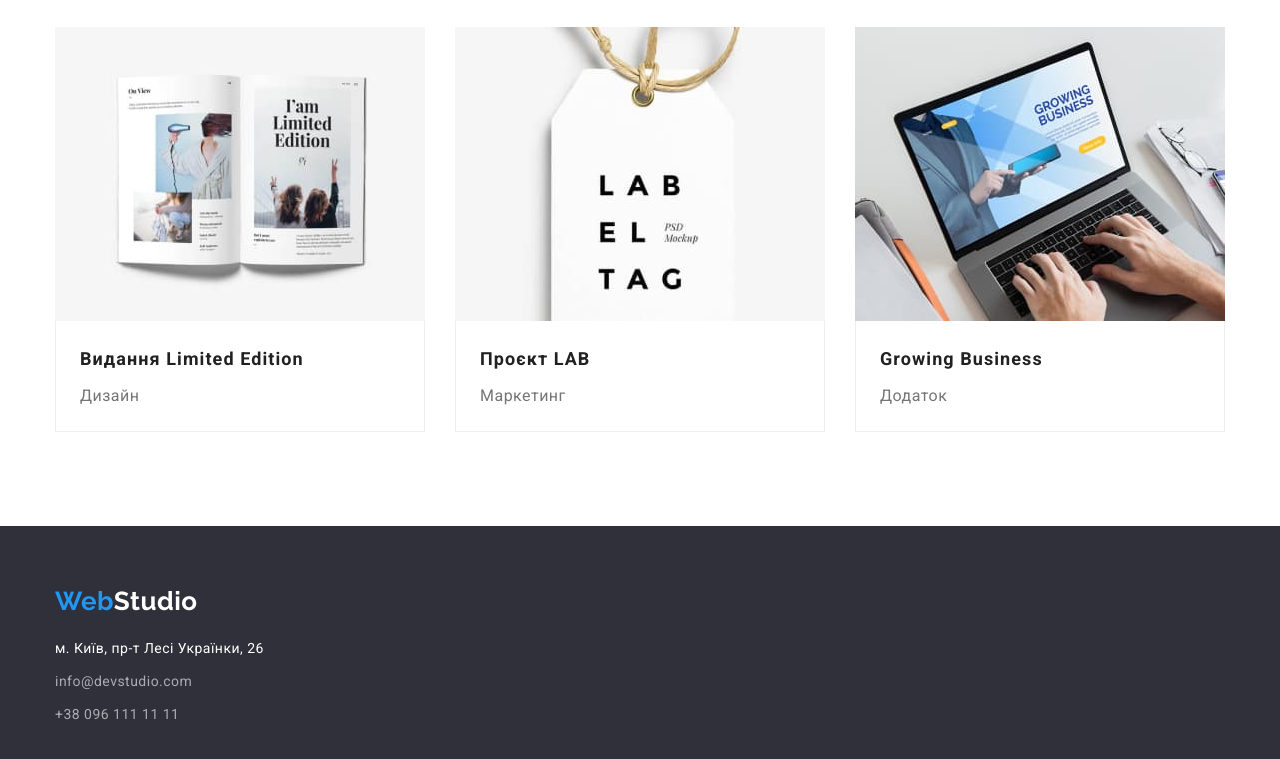
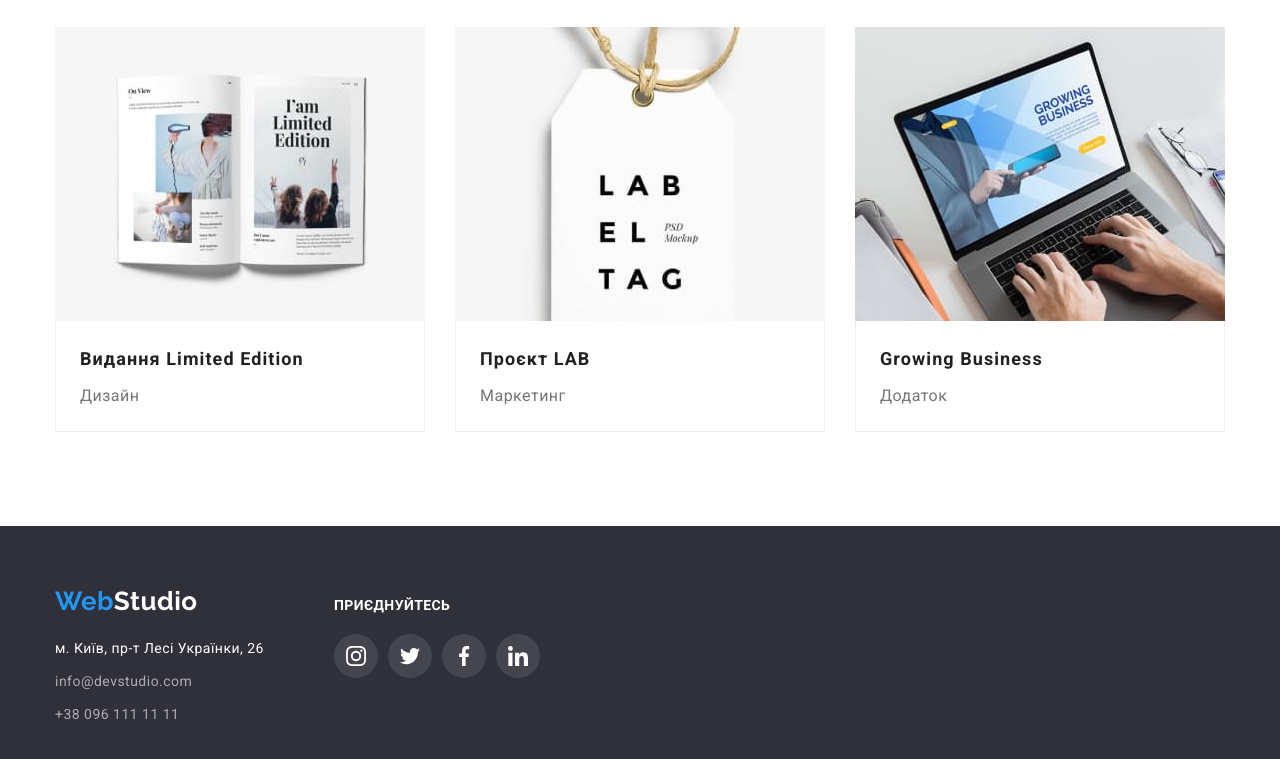
Before and after one commit to Nataliia-Shevchenko/goit-markup-hw-04, a plain HTML site: page portfolio.html in a window 1280 px wide. Shown: the part 1106-1865 px from the top of the page. Drawn offline with nearby package versions, Linux system fonts and the light colour scheme.

Commit message:
оновлено розміри іконок, футер

```diff
--- a/css/styles.css
+++ b/css/styles.css
@@ -248,11 +248,6 @@ img {
   border-radius: 4px;
 }
 
-.features-icon {
-  width: 70px;
-  height: 70px;
-}
-
 .features-title {
   margin-bottom: 10px;
 
@@ -338,8 +333,6 @@ img {
   color: var(--primary-bgc);
 }
 .socials-icon {
-  width: 20px;
-  height: 20px;
   fill: currentColor;
 }
 
@@ -370,8 +363,6 @@ img {
 }
 
 .client-icon {
-  width: 106px;
-  height: 60px;
   fill: currentColor;
 }
 
@@ -385,7 +376,7 @@ img {
 .footer-container {
   display: flex;
   gap: 70px;
-  justify-content: baseline;
+  align-items: baseline;
 }
 .logo-footer {
   color: var(--primary-bgc);
@@ -406,6 +397,8 @@ img {
   color: var(--footer-contact-color);
 }
 
+.footer-post:hover,
+.footer-post:focus,
 .footer-contact:hover,
 .footer-contact:focus {
   color: var(--accent-color);
@@ -414,7 +407,7 @@ img {
   margin-bottom: 20px;
   font-weight: 700;
   font-size: 14px;
-  line-height: 16px;
+  line-height: 1.14;
   letter-spacing: 0.03em;
   text-transform: uppercase;
 
--- a/portfolio.html
+++ b/portfolio.html
@@ -246,7 +246,8 @@
     <!--Підвал-->
 
     <footer class="footer">
-      <div class="container">
+      <div class="container footer-container">
+        <div class="content1">
           <a href="./index.html" class="logo link"
             >Web<span class="logo-footer">Studio</span>
           </a>
@@ -274,6 +275,57 @@
             </ul>
           </address>
         </div>
+        <div class="content2">
+          <p class="text">Приєднуйтесь</p>
+          <ul class="list socials">
+            <li class="socials-item">
+              <a
+                class="socials-link"
+                href="https://instagram.com"
+                aria-label="Instagram icon"
+                target="_blank"
+                rel="noopener norefferer"
+              >
+                <svg class="socials-icon" width="20" height="20">
+                  <use href="./images/icons.svg#icon-instagram"></use></svg
+              ></a>
+            </li>
+            <li class="socials-item">
+              <a
+                class="socials-link"
+                href="https://twitter.com"
+                aria-label="Twitter icon"
+                target="_blank"
+                rel="noopener norefferer"
+                ><svg class="socials-icon" width="20" height="20">
+                  <use href="./images/icons.svg#icon-twitter"></use></svg
+              ></a>
+            </li>
+            <li class="socials-item">
+              <a
+                class="socials-link"
+                href="https://facebook.com"
+                aria-label="Facebook icon"
+                target="_blank"
+                rel="noopener norefferer"
+                ><svg class="socials-icon" width="20" height="20">
+                  <use href="./images/icons.svg#icon-facebook"></use></svg
+              ></a>
+            </li>
+            <li class="socials-item">
+              <a
+                class="socials-link"
+                href="https://linkedin.com"
+                aria-label="Linkedin icon"
+                target="_blank"
+                rel="noopener norefferer"
+                ><svg class="socials-icon" width="20" height="20">
+                  <use href="./images/icons.svg#icon-linkedin"></use></svg
+              ></a>
+            </li>
+          </ul>
+        </div>
+      </div>
     </footer>
   </body>
 </html>
```
Also changed, not shown: index.html (+30 -30 lines). Lines whose indentation alone changed are shown as unchanged.
